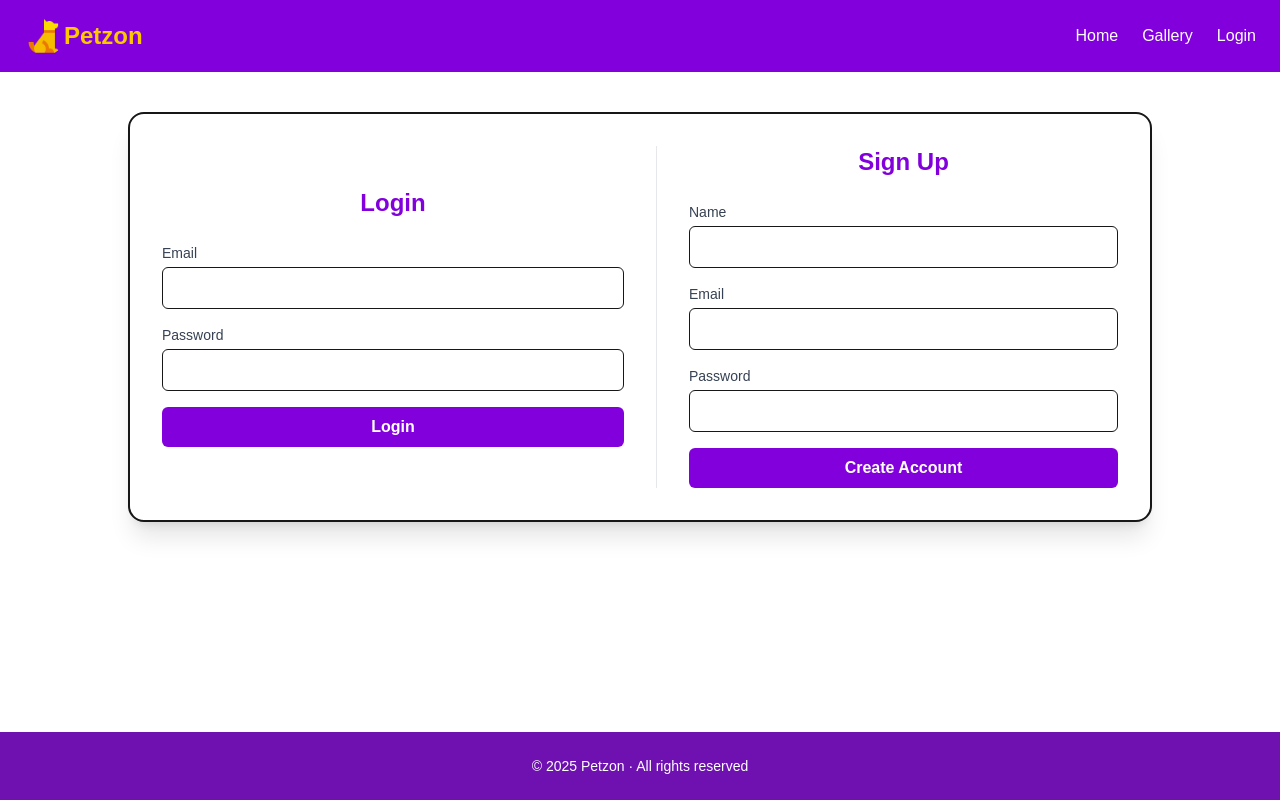
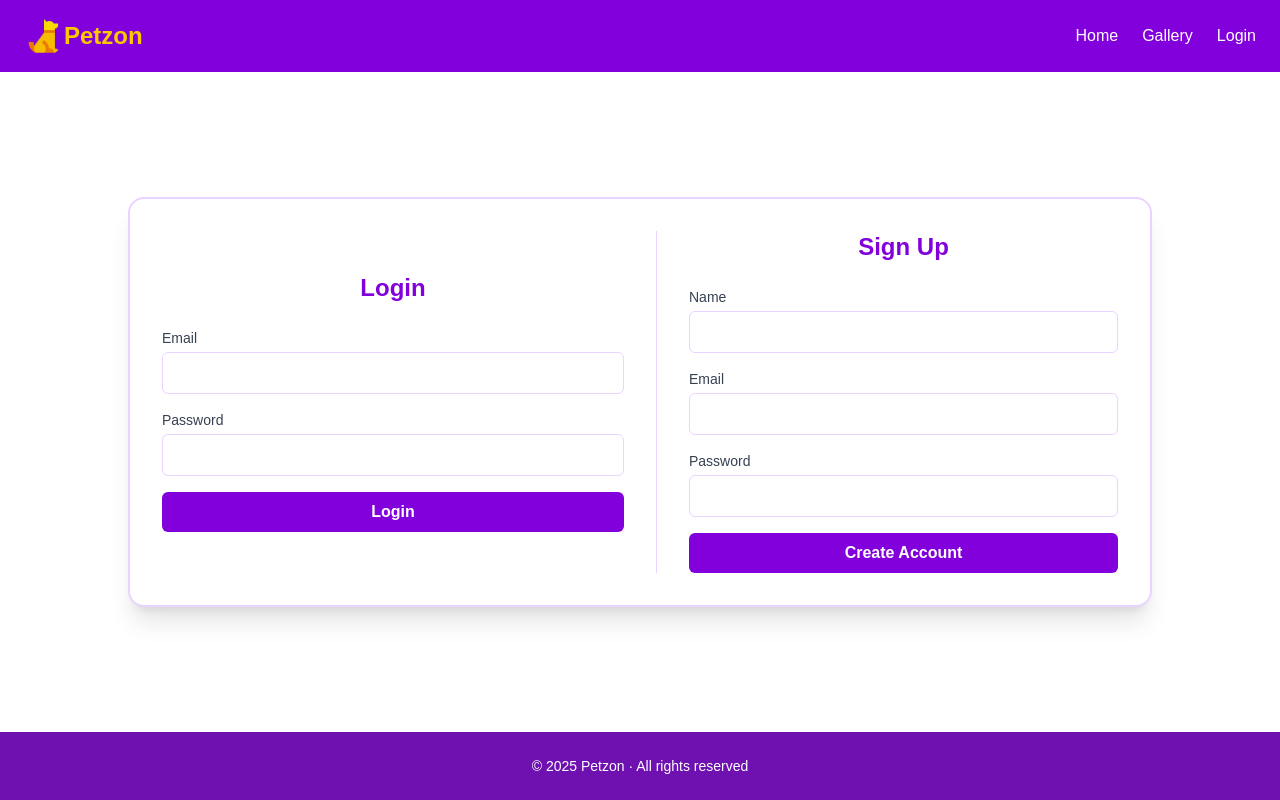
Before and after one commit to lucas-gabryel/petzon, a Next.js app: page /en/login in a window 1280 px wide. Built offline with nearby package versions, Linux system fonts and the light colour scheme.

Commit message:
hot fix login page

```diff
--- a/app/[locale]/ClientLayout.tsx
+++ b/app/[locale]/ClientLayout.tsx
@@ -15,7 +15,7 @@ export default function ClientLayout({
       <div className="flex flex-col min-h-screen">
         <Provider store={store}>
           <NavBar />
-          <main>{children}</main>
+          {children}
           <Footer />
         </Provider>
       </div>
--- a/app/components/AuthPage.tsx
+++ b/app/components/AuthPage.tsx
@@ -6,7 +6,7 @@ export default function AuthPage() {
 
   return (
     <main className="flex-1 bg-white flex items-center justify-center px-4 py-10">
-      <div className="border-2 grid grid-cols-1 md:grid-cols-2 gap-8 w-full max-w-5xl bg-white shadow-xl rounded-2xl p-8">
+      <div className="border-2 border-purple-200 grid grid-cols-1 md:grid-cols-2 gap-8 w-full max-w-5xl bg-white shadow-xl rounded-2xl p-8">
         <div className="flex flex-col justify-center space-y-6">
           <h2 className="text-2xl font-bold text-purple-700 text-center">
             {t("auth.loginTab")}
@@ -18,7 +18,7 @@ export default function AuthPage() {
               </label>
               <input
                 type="email"
-                className="mt-1 w-full border rounded-md px-3 py-2 focus:outline-none focus:ring-2 focus:ring-purple-500"
+                className="mt-1 w-full border border-purple-200 rounded-md px-3 py-2 focus:outline-none focus:ring-2 focus:ring-purple-500"
               />
             </div>
             <div>
@@ -27,7 +27,7 @@ export default function AuthPage() {
               </label>
               <input
                 type="password"
-                className="mt-1 w-full border rounded-md px-3 py-2 focus:outline-none focus:ring-2 focus:ring-purple-500"
+                className="mt-1 w-full border border-purple-200 rounded-md px-3 py-2 focus:outline-none focus:ring-2 focus:ring-purple-500"
               />
             </div>
             <button
@@ -39,7 +39,7 @@ export default function AuthPage() {
           </form>
         </div>
 
-        <div className="flex flex-col justify-center space-y-6 border-t pt-8 md:border-t-0 md:border-l md:pt-0 md:pl-8 border-gray-200">
+        <div className="flex flex-col justify-center space-y-6 border-t pt-8 md:border-t-0 md:border-l md:pt-0 md:pl-8 border-purple-200">
           <h2 className="text-2xl font-bold text-purple-700 text-center">
             {t("auth.registerTab")}
           </h2>
@@ -50,7 +50,7 @@ export default function AuthPage() {
               </label>
               <input
                 type="text"
-                className="mt-1 w-full border rounded-md px-3 py-2 focus:outline-none focus:ring-2 focus:ring-purple-500"
+                className="mt-1 w-full border border-purple-200 rounded-md px-3 py-2 focus:outline-none focus:ring-2 focus:ring-purple-500"
               />
             </div>
             <div>
@@ -59,7 +59,7 @@ export default function AuthPage() {
               </label>
               <input
                 type="email"
-                className="mt-1 w-full border rounded-md px-3 py-2 focus:outline-none focus:ring-2 focus:ring-purple-500"
+                className="mt-1 w-full border border-purple-200 rounded-md px-3 py-2 focus:outline-none focus:ring-2 focus:ring-purple-500"
               />
             </div>
             <div>
@@ -68,7 +68,7 @@ export default function AuthPage() {
               </label>
               <input
                 type="password"
-                className="mt-1 w-full border rounded-md px-3 py-2 focus:outline-none focus:ring-2 focus:ring-purple-500"
+                className="mt-1 w-full border border-purple-200 rounded-md px-3 py-2 focus:outline-none focus:ring-2 focus:ring-purple-500"
               />
             </div>
             <button
```
Also changed, not shown: 1 other file (tests, documents, lock files or other folders).
